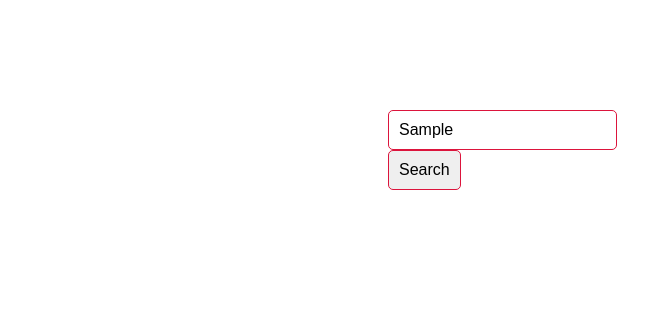
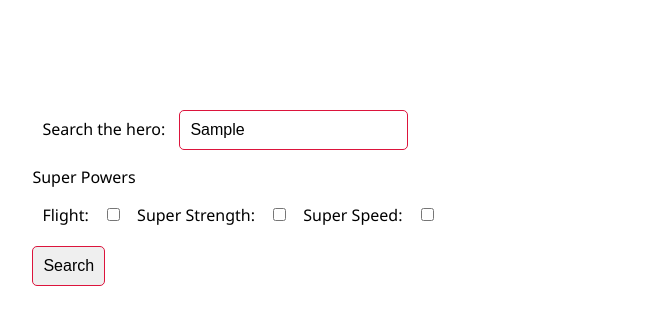
Before and after one commit to laxatzi/js_projects-basic, a plain HTML site: page searchExample.html in a window 1280 px wide. Both pictures are taken after typing "Sample" into the empty fields and a click on the button "Search". Shown: the whole page, without its empty margins (102-750 px from the left). Drawn offline with Linux system fonts and the light colour scheme.

Commit message:
update searchExample.html and searchExample.js files

```diff
--- a/searchExample.html
+++ b/searchExample.html
@@ -8,13 +8,16 @@
    <style>
        form {
           display: block;
-          width: 300px;
+          width: 80%;
           padding: 10px;
           margin: 100px auto;
+          font-family: 'Segoe UI', Tahoma, Geneva, Verdana, sans-serif;
        }
-       form input[type="text"] {
+       form input[type="text"], form label {
           font-size: 1rem;
           padding: 10px;
+          }
+       form input[type="text"]{
           border: 1px solid crimson;
           border-radius: 5px;
        }
@@ -23,12 +26,27 @@
           padding: 10px;
           border: 1px solid crimson;
           border-radius: 5px;
+          float: left;
+          clear: both;
+          margin-top: 20px;
        }
+
+
    </style>
 </head>
 <body>
-   <form action="search" name="search">
-      <input type="text" name="searchBox" placeholder="Enter your query">
+   <form action="search" name="search" id="hero">
+      <label for="name" class="break">Search the hero:</label>
+      <input type="text" name="searchBox" placeholder="Enter hero name" maxlength="20" id="name">
+      <p>Super Powers</p>
+      <div class="powers">      <label for="flight">Flight:</label>
+      <input type="checkbox" value="Flight" name="powers" id="flight">
+      <label for="strength">Super Strength:</label>
+      <input type="checkbox" value="Strength" name="powers" id="strength">
+      <label for="super_speed">Super Speed:</label>
+      <input type="checkbox" name="powers" value="Super Speed" id="super_speed">
+   </div>
+
       <button type="submit" name="button">Search</button>
    </form>
    <script src="searchExample.js"></script>
--- a/searchExample.js
+++ b/searchExample.js
@@ -6,11 +6,13 @@ const button = form['button'];
 // form events ...events exclusive for forms
   input.addEventListener('focus', function(){console.log('focused!'), false});
   input.addEventListener('blur', function(){console.log('blurred!')}, false);
-//   button.addEventListener('click', function(evt){ console.log('everything ok'); evt.preventDefault();}, false); we can use a name here too
+ // button.addEventListener('click', function(evt){ console.log('everything ok'); evt.preventDefault();}, false);
 
-  form.addEventListener('submit', checkSubmit, false);
+form.addEventListener('submit', makeHero, false);
 
-  function checkSubmit(evt){
-     alert('Submitted');
-     evt.preventDefault();
-  }
+function makeHero(evt){
+   evt.preventDefault(); // prevent form from being submitted
+   let hero = {}; // create an empty object... we gonna add properties later on
+   hero.name = form.name.value; // create a name property based on the name value
+   alert(JSON.stringify(hero)); // convert object to JSON and display in alert box
+}
```
